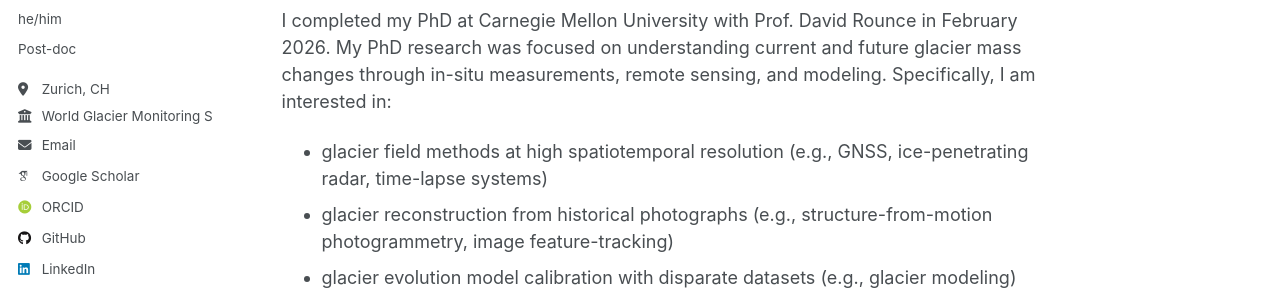
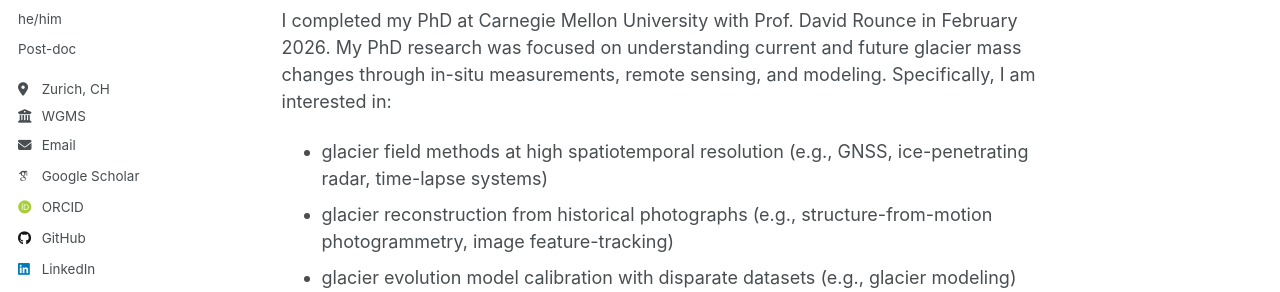
Before and after one commit to albinwwells/albinwwells.github.io, a Jekyll site: the page built from _pages/about.md, in a window 1280 px wide. Shown: the part 273-565 px from the top of the page. Built offline with Jekyll 4.4.1, drawn with Linux system fonts in a browser that asks for light colours; some web fonts are replaced.

Commit message:
Update _config.yml

```diff
--- a/_config.yml
+++ b/_config.yml
@@ -12,7 +12,7 @@
 title                    : "Home"
 title_separator          : "-"
 name                     : &name "Albin Wells"
-description              : &description "Post-doc at the World Glacier Monitoring Service"
+description              : &description "Post-doc at the WGMS"
 url                      : https://albinwwells.github.io # the base hostname & protocol for your site e.g. "https://[your GitHub username].github.io"
 baseurl                  : "" # the subpath of your site, e.g. "/blog"
 repository               : "albinwwells/albinwwells.github.io"
@@ -27,7 +27,7 @@
   pronouns         : "he/him"
   bio              : "Post-doc"
   location         : "Zurich, CH"
-  employer         : "World Glacier Monitoring Service"
+  employer         : "WGMS"
   uri              : # URL
   email            : "albin.wells@geo.uzh.ch"
 
```
